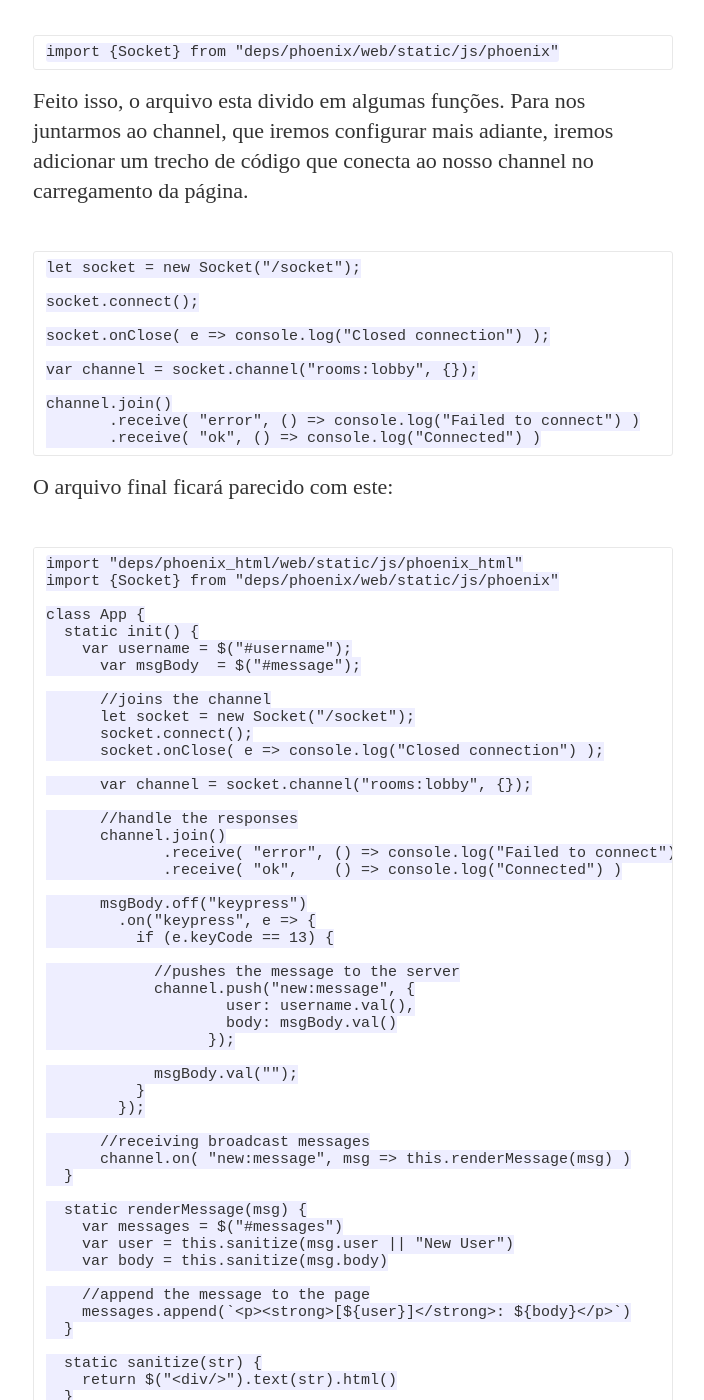
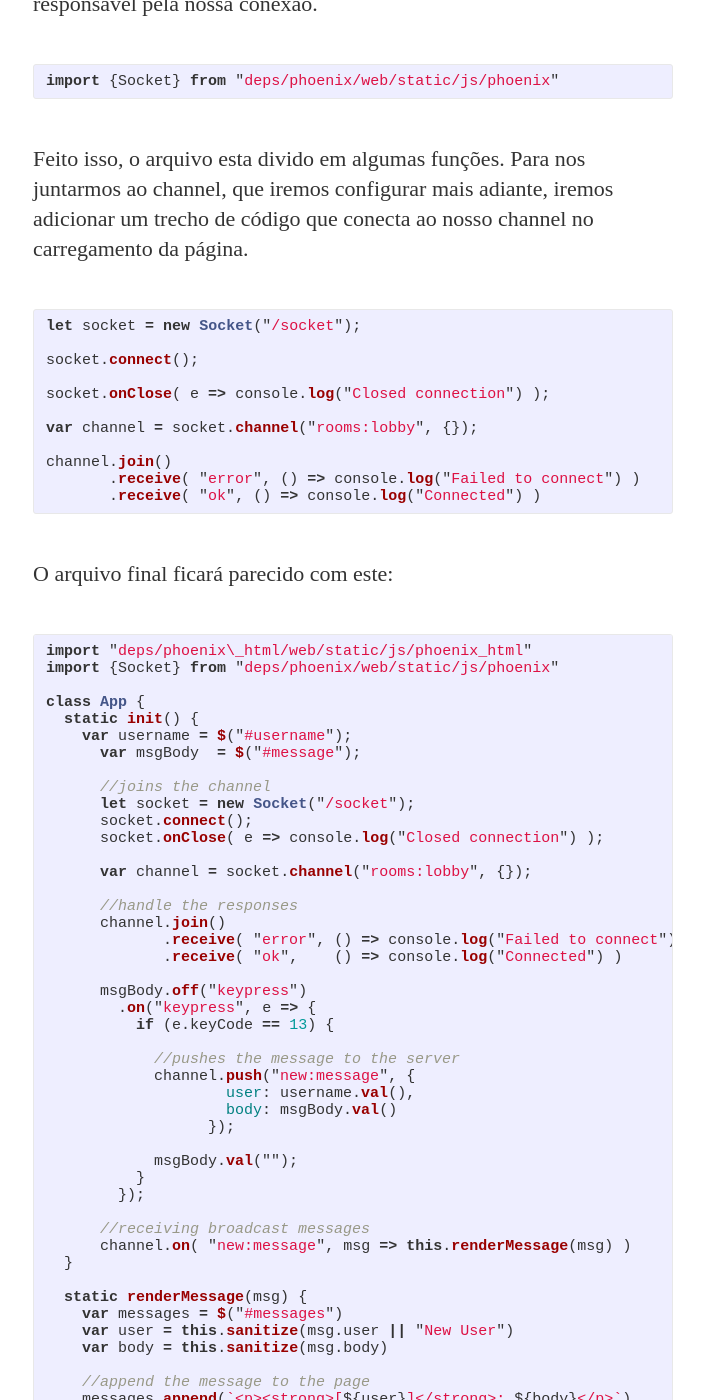
Before and after one commit to amandasposito/amandasposito.github.io, a Jekyll site: the page built from _posts/2015-12-08-criando-um-chat-utilizando-elixir-e-phoenix.markdown, in a window 1280 px wide and 1400 px high, scrolled down 2663 px. Shown: the whole window, without its empty margins (287-991 px from the left). Built offline with Jekyll 4.4.1, drawn with Linux system fonts in a browser that asks for light colours; nearby versions of some CDN libraries; some web fonts are replaced; some of the changed text lies outside the part shown.

Commit message:
Fix code highlights

````diff
--- a/_posts/2015-12-08-criando-um-chat-utilizando-elixir-e-phoenix.markdown
+++ b/_posts/2015-12-08-criando-um-chat-utilizando-elixir-e-phoenix.markdown
@@ -27,9 +27,9 @@ Este comando será responsável por criar uma aplicação com a estrutura de pas
 
 Para iniciarmos a aplicação basta digitar no terminal:
 
-```
+{% highlight bash %}
 $ mix phoenix.server
-```
+{% endhighlight %}
 
 Ela irá iniciar na porta 4000 e o resultado deverá ser assim:
 
@@ -41,13 +41,13 @@ Feito isso vamos começar a configurar o arquivo **app.js** para lidar com nosso
 
 A estrutura do arquivo é bem simples, a parte mais importante para nosso exemplo agora é importar o arquivo de Sockets. Ele será responsável pela nossa conexão.
 
-```
+{% highlight javascript %}
 import {Socket} from "deps/phoenix/web/static/js/phoenix"
-```
+{% endhighlight %}
 
 Feito isso, o arquivo esta divido em algumas funções. Para nos juntarmos ao channel, que iremos configurar mais adiante, iremos adicionar um trecho de código que conecta ao nosso channel no carregamento da página.
 
-```
+{% highlight javascript %}
 let socket = new Socket("/socket");
 
 socket.connect();
@@ -59,12 +59,12 @@ var channel = socket.channel("rooms:lobby", {});
 channel.join()
        .receive( "error", () => console.log("Failed to connect") )
        .receive( "ok", () => console.log("Connected") )
-```
+{% endhighlight %}
 
 O arquivo final ficará parecido com este:
 
-```
-import "deps/phoenix_html/web/static/js/phoenix_html"
+{% highlight javascript %}
+import "deps/phoenix\_html/web/static/js/phoenix_html"
 import {Socket} from "deps/phoenix/web/static/js/phoenix"
 
 class App {
@@ -119,13 +119,13 @@ class App {
 $( () => App.init() )
 
 export default App
-```
+{% endhighlight %}
 
 Certo, com o javascript pronto, vamos adicionar um channel. No arquivo que fica no caminho **web > channels > user_socket.ex** , iremos adicionar a seguinte linha de código:
 
-```
-channel “rooms:*”, DemoChat.RoomChannel
-```
+{% highlight elixir %}
+channel "rooms:*", DemoChat.RoomChannel
+{% endhighlight %}
 
 Essa linha é responsável por tratar qualquer mensagem que nós mandarmos que tenha o tópico **rooms:** , configurado no nosso javascript, através da variável **channel**.
 
@@ -139,26 +139,26 @@ Agora iremos criar o arquivo **room_channel.ex** em **web > channels**.
 
 Iremos adicionar uma função para nos conectarmos ao channel. Ela recebe o tópico, a mensagem e o socket; retornando o status de **:ok** para indicar sucesso na conexão.
 
-```
+{% highlight elixir %}
 def join("rooms:lobby", message, socket) do
   {:ok, socket}
 end
-```
+{% endhighlight %}
 
 E outra função que irá lidar com as mensagens que chegam ao servidor. Ele será responsável por realizar o broadcast da mensagem a todos os participantes.
 
-```
+{% highlight elixir %}
 def handle_in("new:message", msg, socket) do
   broadcast! socket, "new:message", %{user: msg["user"], body: msg["body"]}
   {:noreply, socket}
 end
-```
+{% endhighlight %}
 
 O javascript já está configurado para escutar a mensagem do broadcast:
 
-```
-channel.on( “new:message”, msg => this.renderMessage(msg) )
-```
+{% highlight javascript %}
+channel.on( "new:message", msg => this.renderMessage(msg) )
+{% endhighlight %}
 
 Após configurar a renderização da mensagem na tela, o chat está finalizado.
 
````
Also changed, not shown: _posts/2016-01-19-rails-engines-rspec.markdown (+18 -20 lines), _posts/2016-09-03-ecto-what-about-it.markdown (+18 -17 lines).
